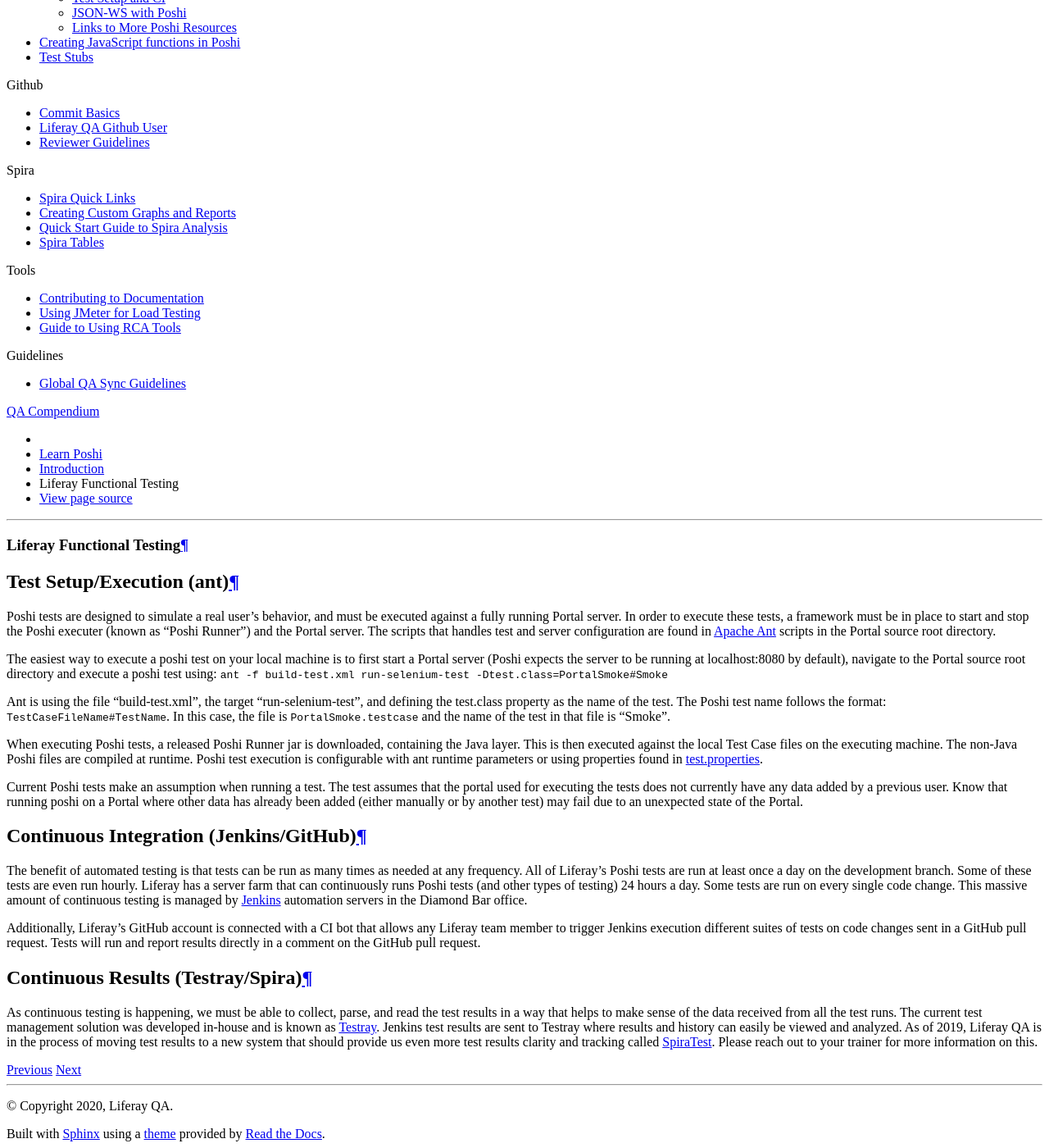
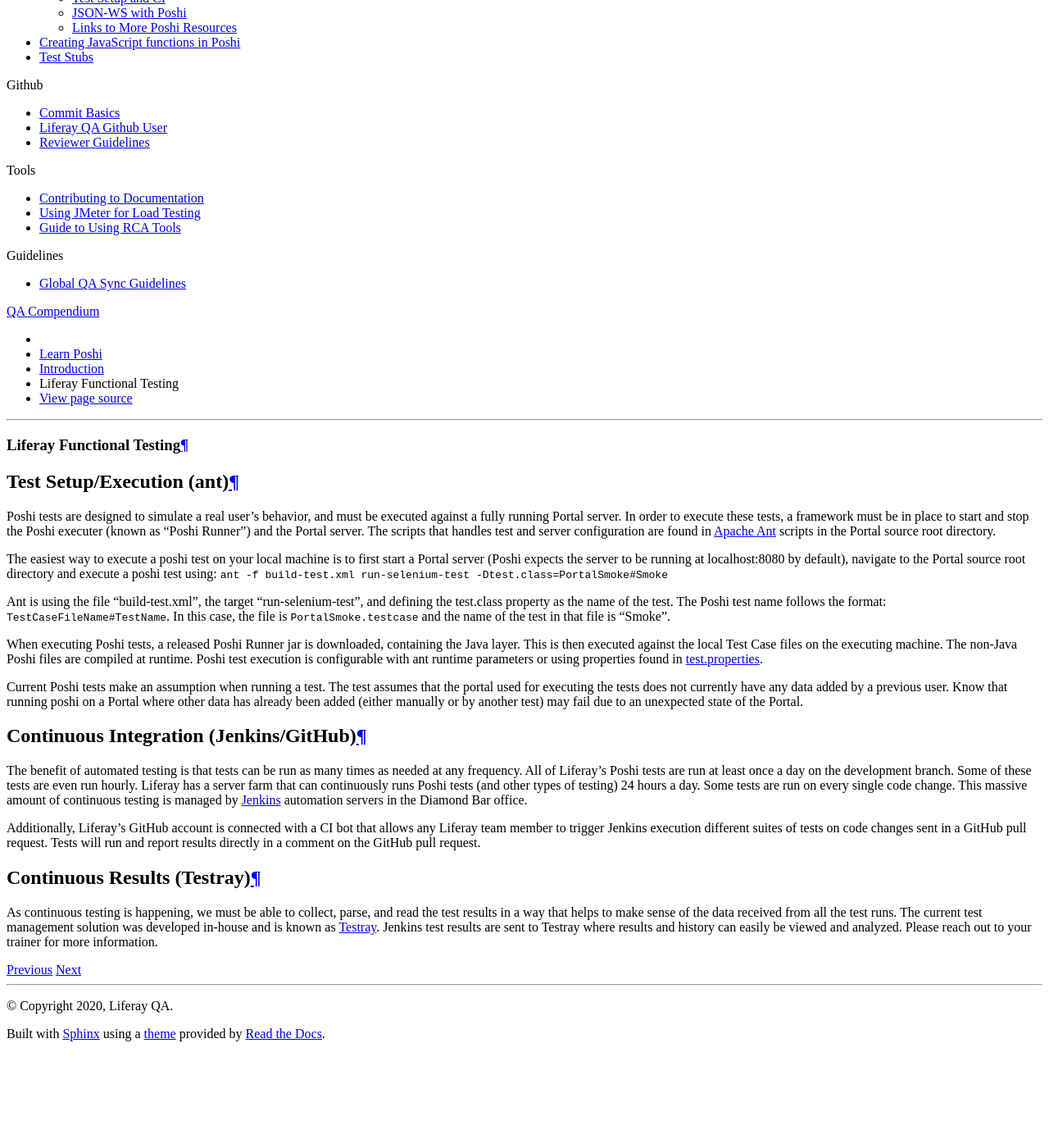
Before and after one commit to nikki-pru/qa-compendium, a Sphinx documentation site: the page built from docs/poshi/intro/liferay-functional-testing.rst, in a window 1280 px wide and 1400 px high, scrolled down 754 px. Shown: the whole window at 82% size. Built offline with Sphinx 7.4.7 and the Read the Docs theme 2.0.0, drawn with Linux system fonts in a browser that asks for light colours; after the commit the page ends 2032 px from its top, so only the background shows below that; some of the changed text lies outside the part shown.

Commit message:
LRQA-65097 Take out references to Spira

```diff
--- a/docs/flex-onboarding/flex-setup/03-flex-setup.rst
+++ b/docs/flex-onboarding/flex-setup/03-flex-setup.rst
@@ -20,7 +20,6 @@
 #. Github account
 #. Access to `QA contacts on Airtable`_
 #. Access to issues.liferay.com (using your Liferay credentials)
-#. Access to `Spira`_. Set your username to your first initial and then last name, for example, Joe Bloggs' username will be jbloggs.
 #. JAVA jdk 8
 #. MySQL 5.7
 #. `VPN`_
--- a/docs/poshi/intro/liferay-functional-testing.rst
+++ b/docs/poshi/intro/liferay-functional-testing.rst
@@ -20,9 +20,9 @@
 
 Additionally, Liferay's GitHub account is connected with a CI bot that allows any Liferay team member to trigger Jenkins execution different suites of tests on code changes sent in a GitHub pull request. Tests will run and report results directly in a comment on the GitHub pull request.
 
-Continuous Results (Testray/Spira)
+Continuous Results (Testray)
 ----------------------------------
-As continuous testing is happening, we must be able to collect, parse, and read the test results in a way that helps to make sense of the data received from all the test runs. The current test management solution was developed in-house and is known as `Testray`_. Jenkins test results are sent to Testray where results and history can easily be viewed and analyzed. As of 2019, Liferay QA is in the process of moving test results to a new system that should provide us even more test results clarity and tracking called `SpiraTest`_. Please reach out to your trainer for more information on this.
+As continuous testing is happening, we must be able to collect, parse, and read the test results in a way that helps to make sense of the data received from all the test runs. The current test management solution was developed in-house and is known as `Testray`_. Jenkins test results are sent to Testray where results and history can easily be viewed and analyzed. Please reach out to your trainer for more information.
 
 .. _`Apache Ant`: https://ant.apache.org/
 .. _`test.properties`: https://github.com/liferay/liferay-portal/blob/master/test.properties
```
Also changed, not shown: docs/index.rst (+6 -4 lines).
